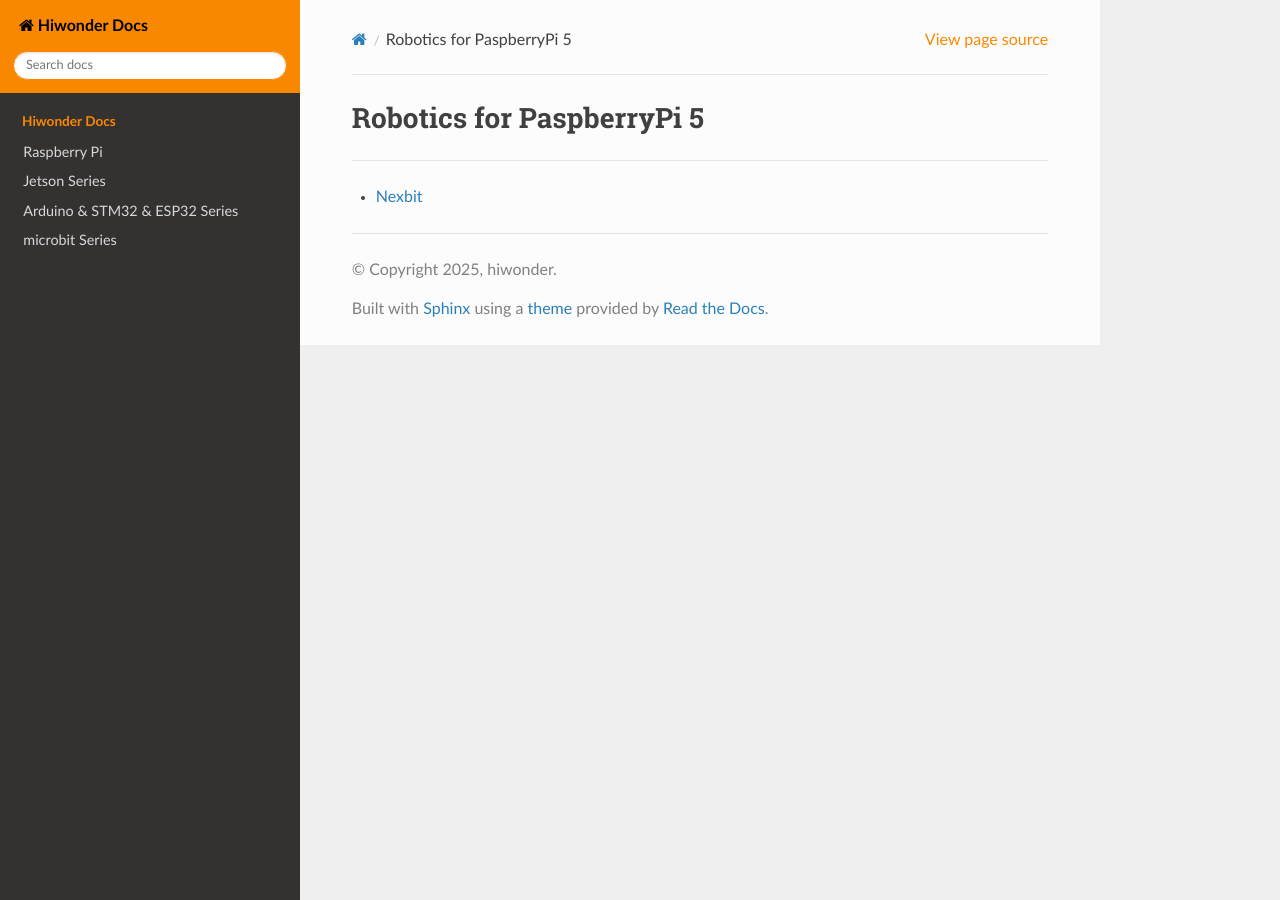
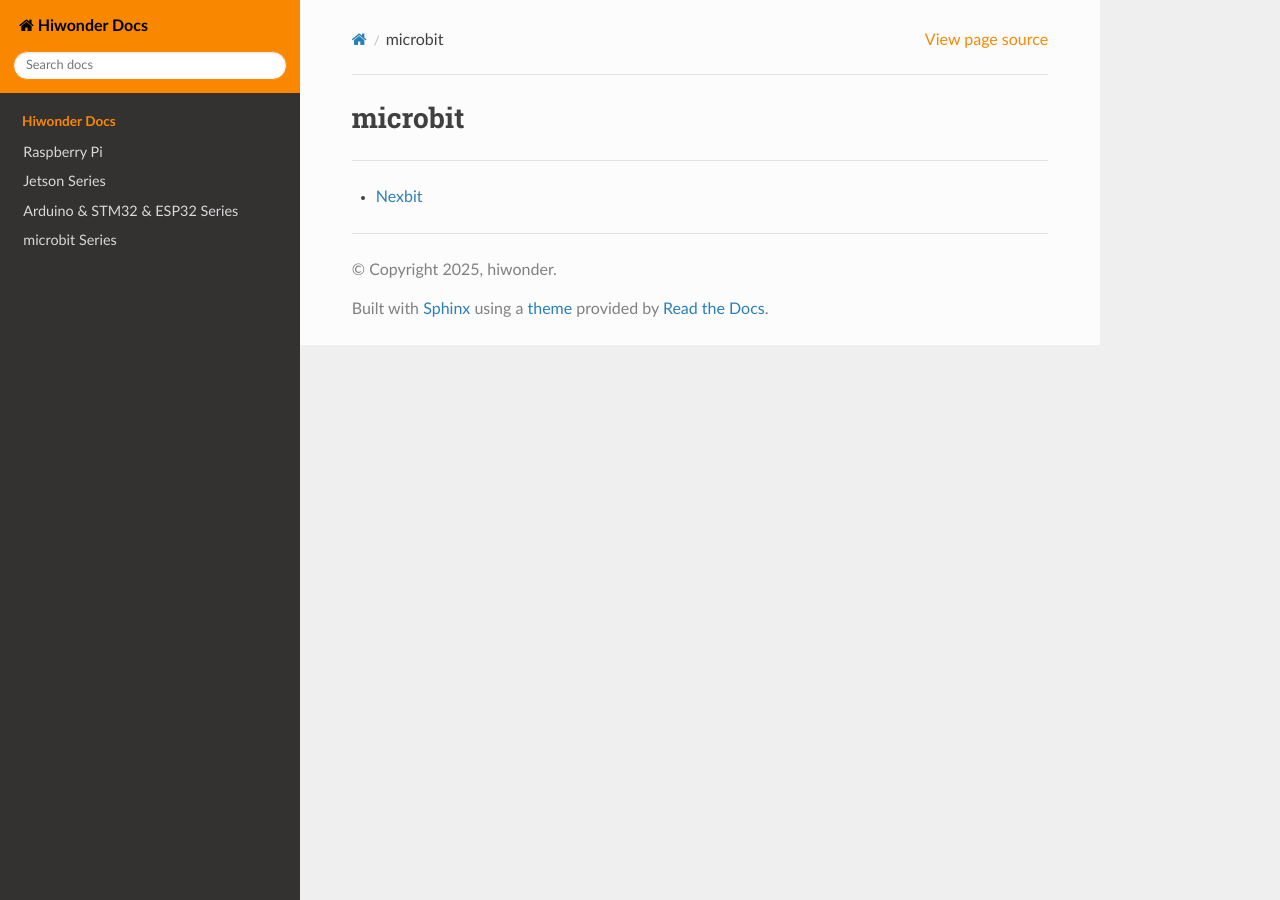
Before and after one commit to Hiwonder-docs/Hiwonder-docs, a Sphinx documentation site: the page built from source/microbit/index.md, in a window 1280 px wide. Built offline with Sphinx 7.4.7 and the Read the Docs theme 3.1.0, drawn with Linux system fonts in a browser that asks for light colours.

```diff
--- a/source/microbit/index.md
+++ b/source/microbit/index.md
@@ -1,4 +1,4 @@
-# Robotics for PaspberryPi 5
+# microbit
 ---
 
 * [Nexbit](https://docs.hiwonder.com/projects/Nexbit/en/latest/)
--- a/source/raspberrypi/index.md
+++ b/source/raspberrypi/index.md
@@ -1,4 +1,4 @@
-# Robotics for PaspberryPi 5
+# PaspberryPi
 ---
 
 * [TonyPi & TonyPi Pro](https://docs.hiwonder.com/projects/TonyPi_Pro/en/latest/)
```
